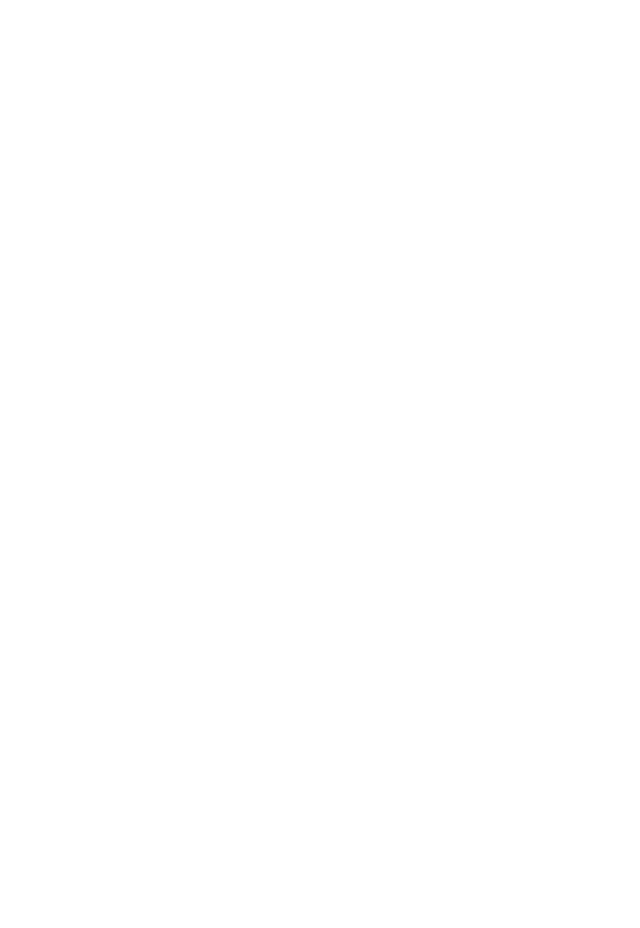
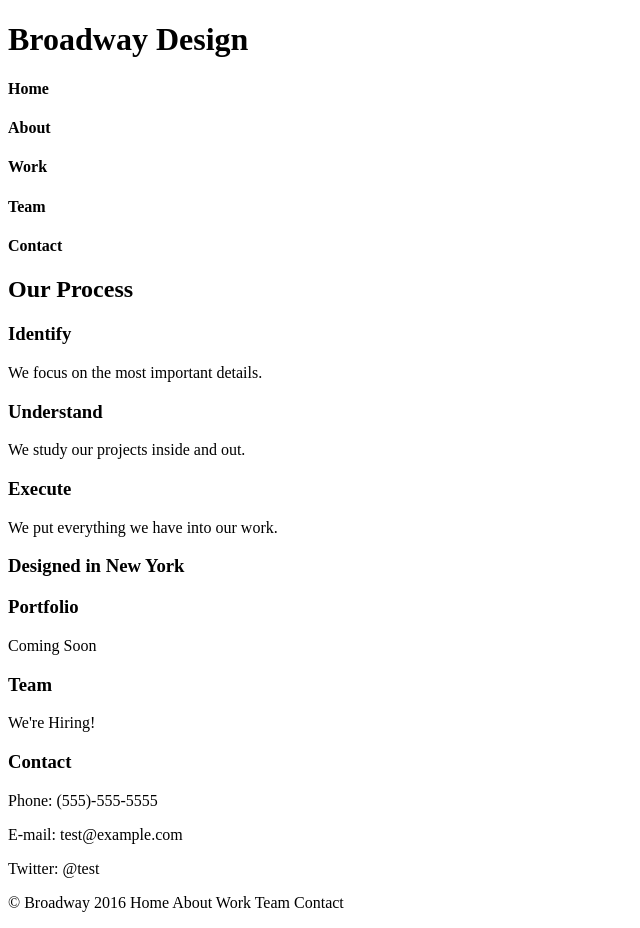
Before and after one commit to astridj/Broadway, a plain HTML site: page index.html in a window 1280 px wide. Shown: the whole page, without its empty margins (0-640 px from the left). Before the commit the page ends 800 px from the top, so only its background shows below. Drawn offline with Linux system fonts and the light colour scheme.

Commit message:
Add text content and elements to HTML

```diff
--- a/index.html
+++ b/index.html
@@ -5,6 +5,38 @@
     <title>Broadway Design</title>
   </head>
   <body>
-
+    <header>
+      <h1>Broadway Design</h1>
+      <nav>
+        <h4>Home</h4>
+        <h4>About</h4>
+        <h4>Work</h4>
+        <h4>Team</h4>
+        <h4>Contact</h4>
+      </nav>
+    </header>
+    <section>
+      <h2>Our Process</h2>
+      <h3>Identify</h3>
+      <p>We focus on the most important details.</p>
+      <h3>Understand</h3>
+      <p>We study our projects inside and out.</p>
+      <h3>Execute</h3>
+      <p>We put everything we have into our work.</p>
+    </section>
+    <div class="divider">
+      <h3>Designed in New York</h3>
+    </div>
+    <footer>
+      <h3>Portfolio</h3>
+      <p>Coming Soon</p>
+      <h3>Team</h3>
+      <p>We're Hiring!</p>
+      <h3>Contact</h3>
+      <p>Phone: (555)-555-5555</p>
+      <p>E-mail: test@example.com</p>
+      <p>Twitter: @test</p>
+      <p class="copyright">&copy; Broadway 2016 Home About Work Team Contact</p>
+    </footer>
   </body>
 </html>
```
